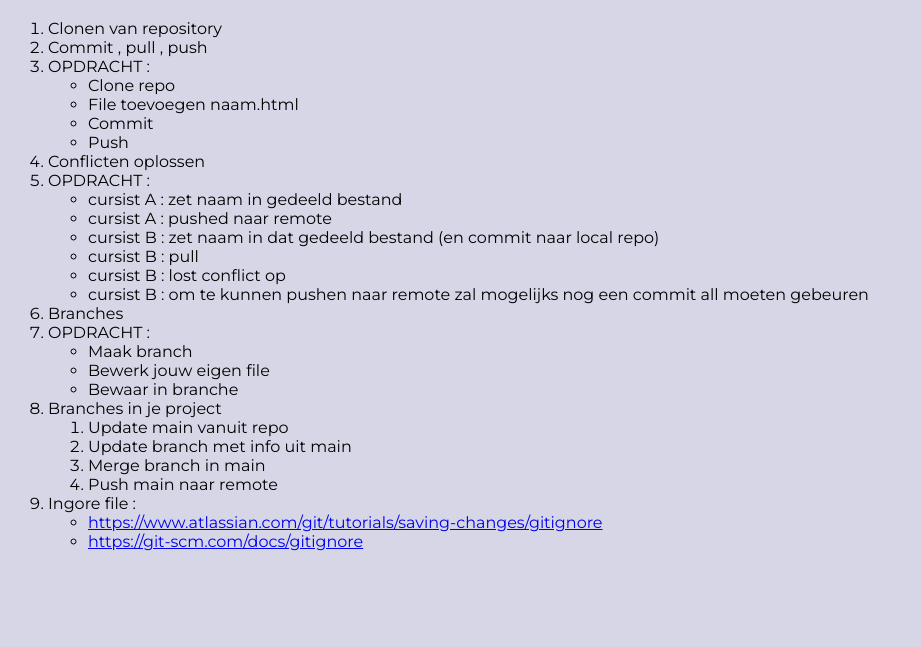
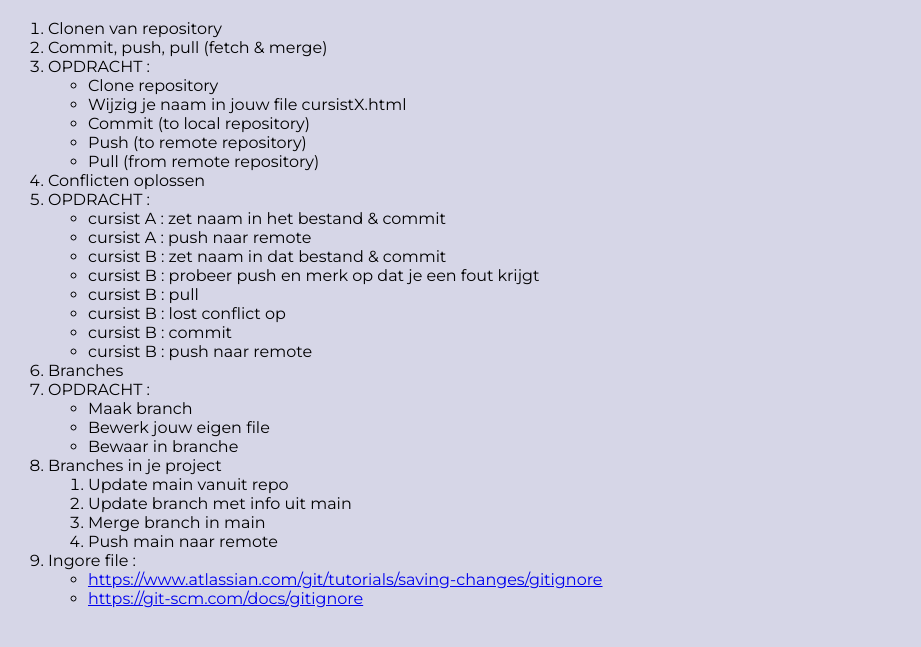
Before and after one commit to jdetaver/demoGit_Jan_Origineel, a plain HTML site: page index.html in a window 1280 px wide. Shown: the part 63-710 px from the top of the page, without its empty margins (0-921 px from the left). Drawn offline with Linux system fonts and the light colour scheme.

Commit message:
update oefening

```diff
--- a/index.html
+++ b/index.html
@@ -13,24 +13,27 @@
     <h1>Demo Git</h1>
     <ol>
         <li>Clonen van repository</li>
-        <li>Commit , pull , push</li>
+        <li>Commit, push, pull (fetch & merge)</li>
         <li>OPDRACHT :
             <ul>
-                <li>Clone repo</li>
-                <li>File toevoegen naam.html</li>
-                <li>Commit</li>
-                <li>Push</li>
+                <li>Clone repository</li>
+                <li>Wijzig je naam in jouw file cursistX.html</li>
+                <li>Commit (to local repository)</li>
+                <li>Push (to remote repository)</li>
+                <li>Pull (from remote repository)</li>
             </ul>
         </li>
         <li>Conflicten oplossen</li>
         <li>OPDRACHT :
             <ul>
-                <li>cursist A : zet naam in gedeeld bestand</li>
-                <li>cursist A : pushed naar remote</li>
-                <li>cursist B : zet naam in dat gedeeld bestand (en commit naar local repo)</li>
+                <li>cursist A : zet naam in het bestand & commit</li>
+                <li>cursist A : push naar remote</li>
+                <li>cursist B : zet naam in dat bestand & commit</li>
+                <li>cursist B : probeer push en merk op dat je een fout krijgt</li>
                 <li>cursist B : pull</li>
                 <li>cursist B : lost conflict op</li>
-                <li>cursist B : om te kunnen pushen naar remote zal mogelijks nog een commit all moeten gebeuren</li>
+                <li>cursist B : commit</li>
+                <li>cursist B : push naar remote</li>
             </ul>
         </li>
         <li>Branches</li>
```
Also changed, not shown: groep1.html (+10 -5 lines).
